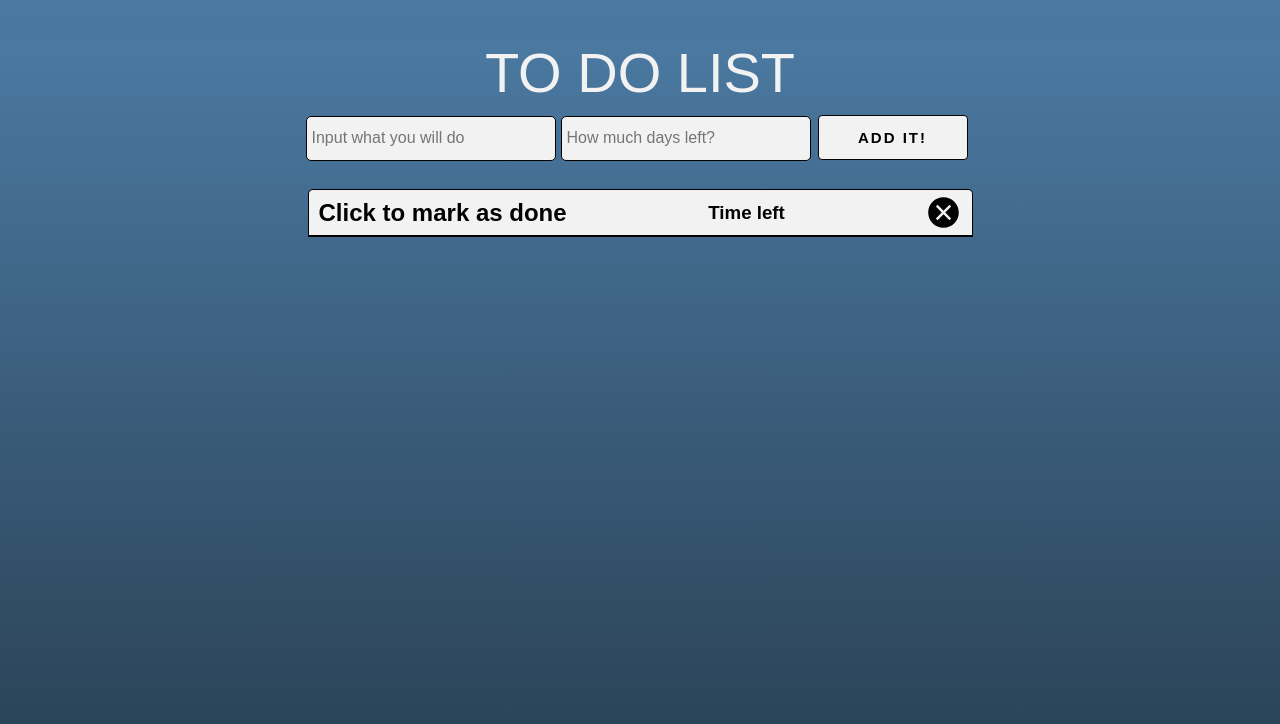
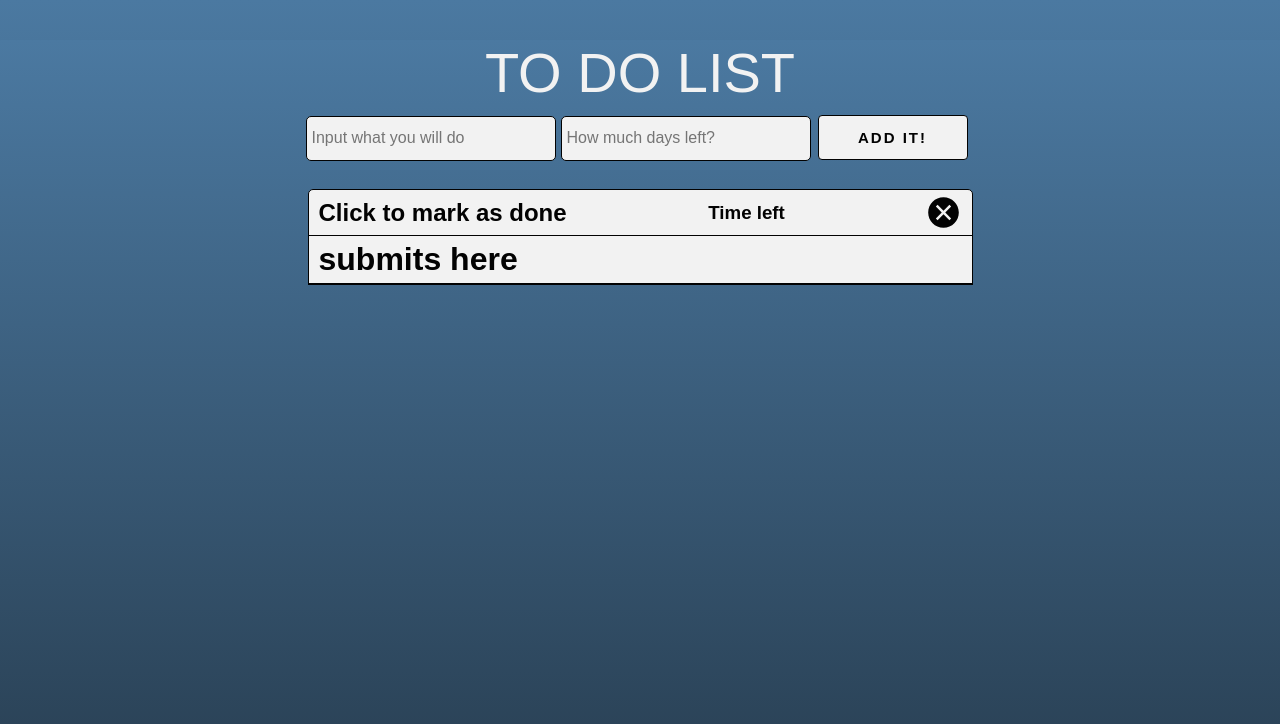
Before and after one commit to brenoliradev/todolist, a React (Create React App) app: page / in a window 1280 px wide. Shown: the top 724 px of the page. Built offline with nearby package versions, Linux system fonts and the light colour scheme; a web font is replaced by a local one.

Commit message:
start the input function

```diff
--- a/public/index.html
+++ b/public/index.html
@@ -11,7 +11,7 @@
     />
     <link rel="apple-touch-icon" href="%PUBLIC_URL%/logo192.png" />
     <link rel="manifest" href="%PUBLIC_URL%/manifest.json" />
-    <title>To do</title>
+    <title>TO DO LIST</title>
   </head>
   <body>
     <noscript>You need to enable JavaScript to run this app.</noscript>
--- a/src/App.scss
+++ b/src/App.scss
@@ -40,6 +40,9 @@ body {
       padding: 5px;
 
       background-color: #f2f2f2;
+    }
+    input:focus {
+      outline: none;
     }
 
     .time-to-do {
--- a/src/ListItems.js
+++ b/src/ListItems.js
@@ -39,9 +39,44 @@ class ListItems extends React.Component {
                     display: "none"
                 })}/>
             </div>
+            <AddListItems />
         </div>
         );
     }
 }
 
+class AddListItems extends React.Component {
+    constructor (props) {
+        super (props)
+        this.state = {
+            class: 'new-item',
+            display: 'flex'
+        }
+
+        this.markAsDone = this.markAsDone.bind(this)
+    }
+
+    markAsDone() {
+        if (this.state.class === "new-item") {
+            this.setState({
+                class: "new-item done-item"
+            })
+        } else if (this.state.class === "new-item done-item") {
+            this.setState({
+                class: "new-item"
+            })
+        }
+    }
+
+    render () {
+        return (
+            <div className={this.state.class}
+            onClick={() => this.markAsDone()}
+            style={{display: this.state.display}}>
+                <h1>submits here</h1>
+            </div>
+        )
+    }
+}
+
 export default ListItems
```
